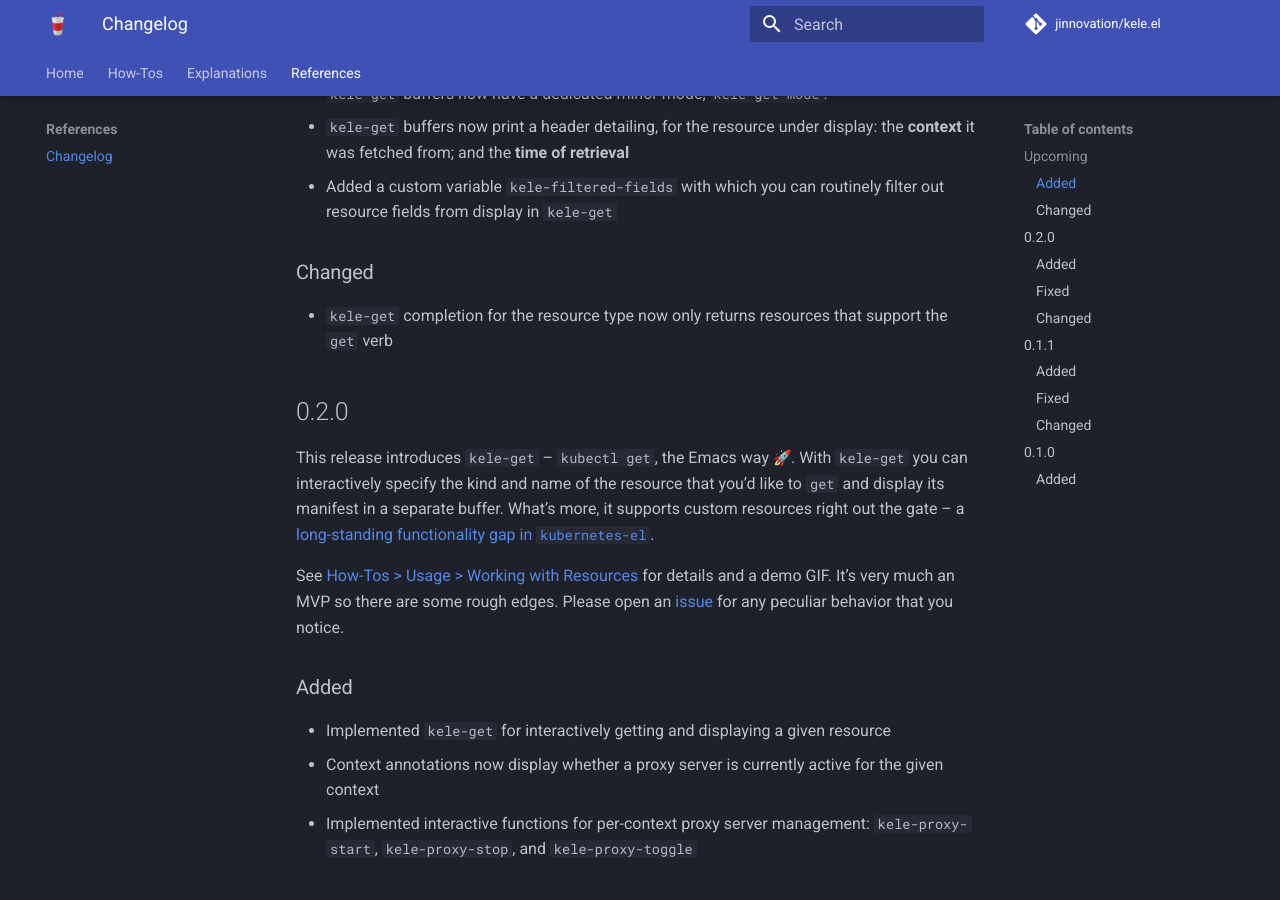
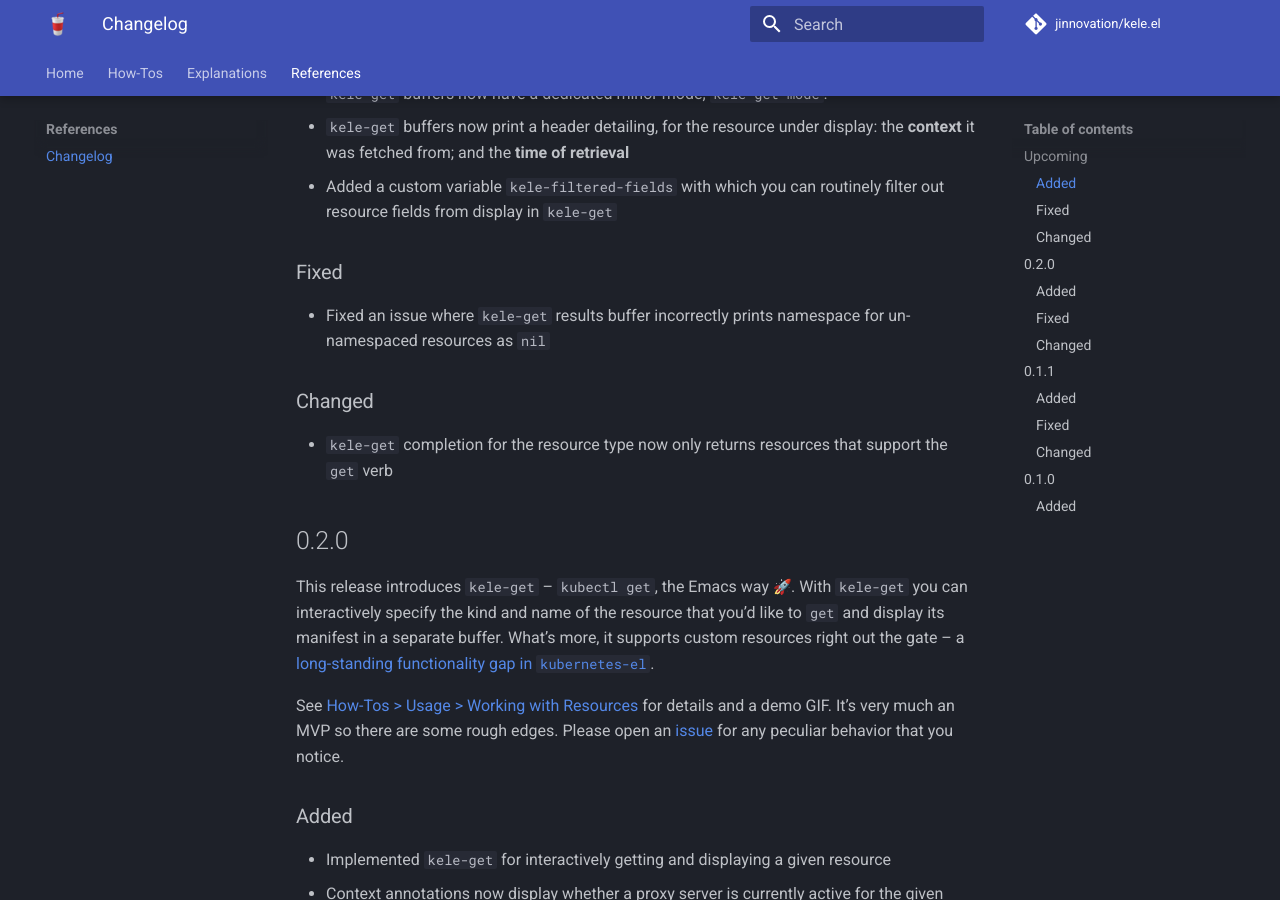
Before and after one commit to jinnovation/kele.el, an MkDocs documentation site: the page built from docs/references/changelog.md, in a window 1280 px wide and 900 px high, scrolled down 351 px. Built offline with MkDocs 1.6.1 and Material for MkDocs 9.7.7, drawn with Linux system fonts in a browser that asks for light colours; emoji names are drawn with the system emoji font; comment, search, counter and statistics services are not loaded.

Commit message:
`kele-get`: Output buffer only shows namespace if needed (#86)
Fixes #85.

```diff
--- a/docs/references/changelog.md
+++ b/docs/references/changelog.md
@@ -18,6 +18,11 @@ versioning][semver].
   display: the **context** it was fetched from; and the **time of retrieval**
 - Added a custom variable `kele-filtered-fields` with which you can routinely
   filter out resource fields from display in `kele-get`
+
+### Fixed
+
+- Fixed an issue where `kele-get` results buffer incorrectly prints namespace
+  for un-namespaced resources as `nil`
 
 ### Changed
 
```
Also changed, not shown: 2 other files.
